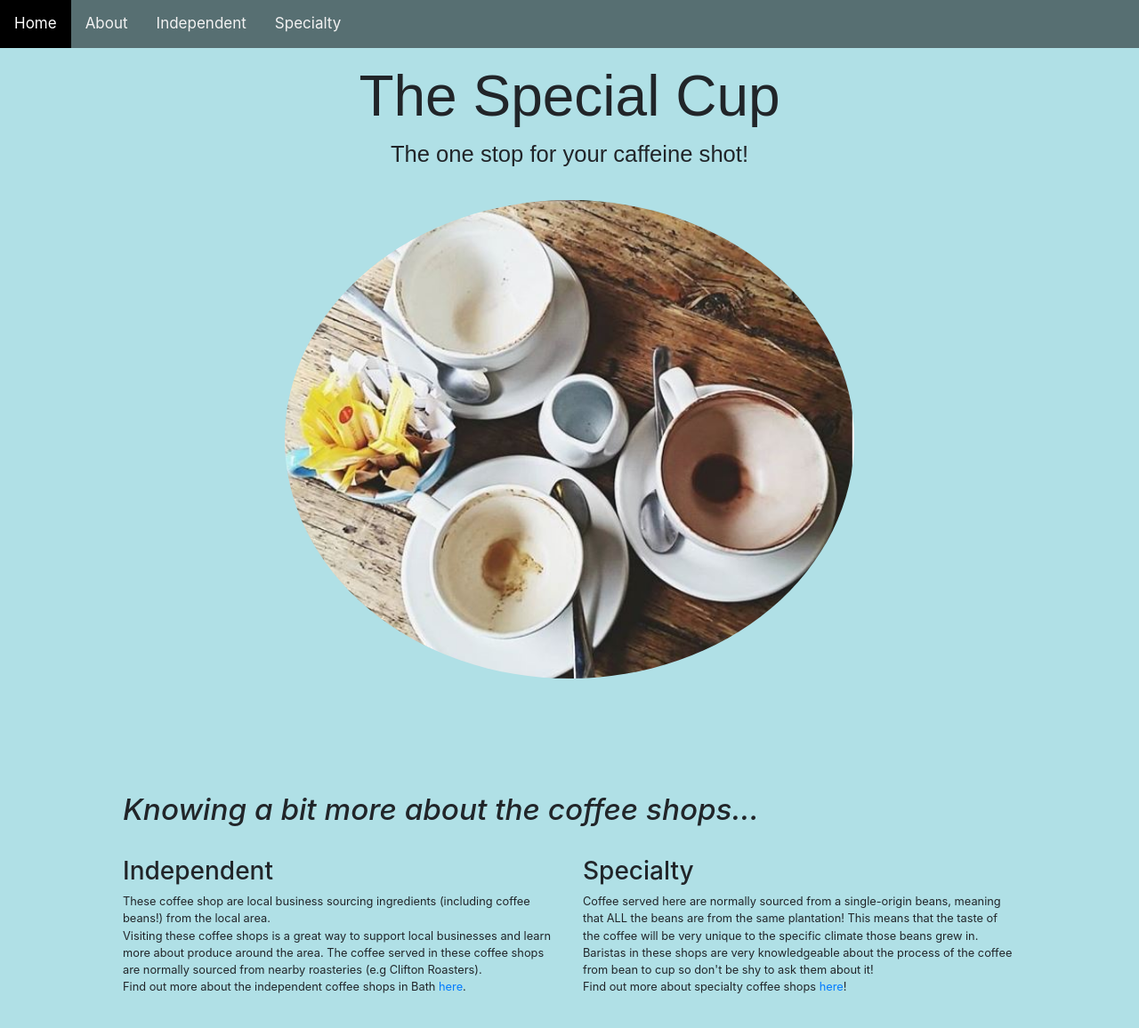
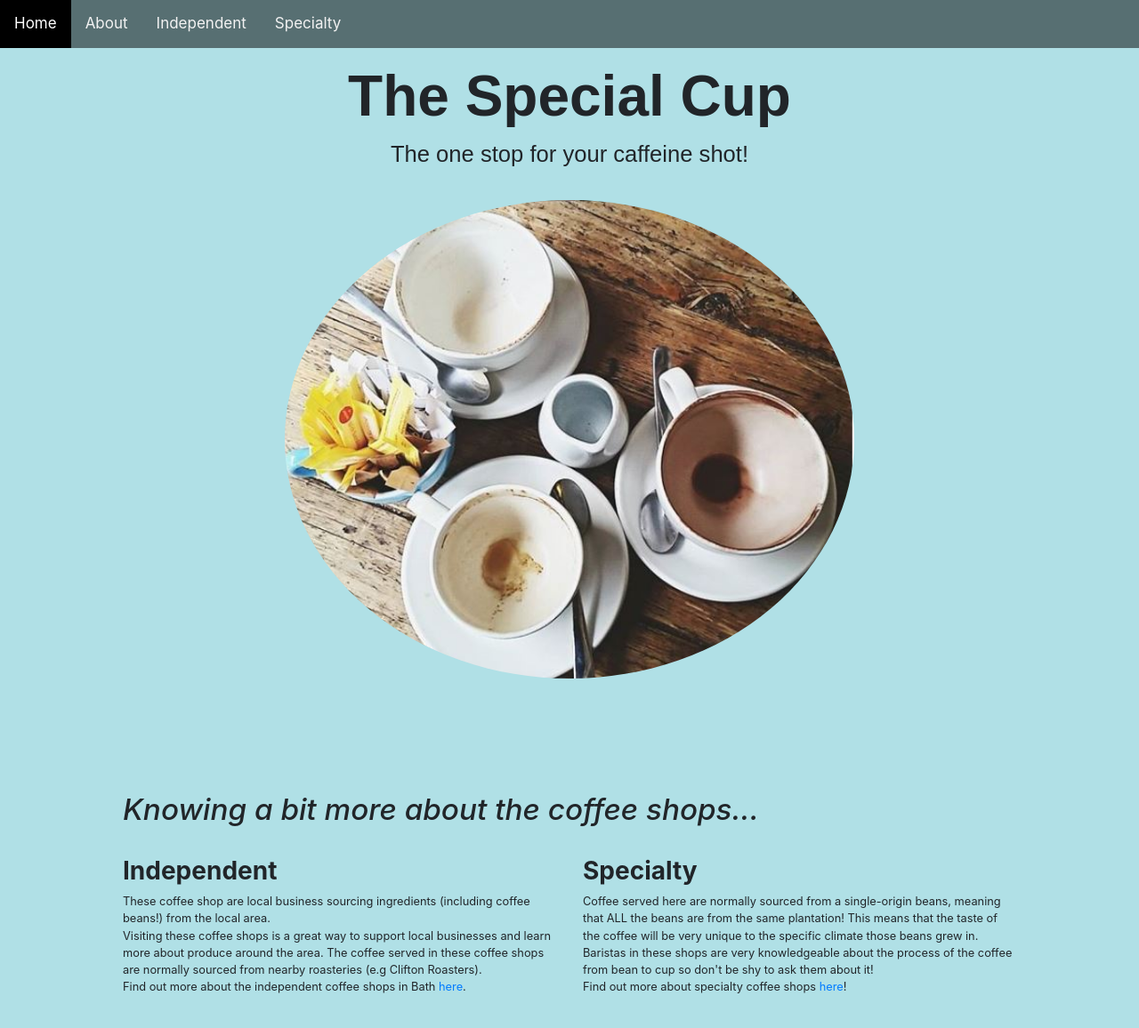
Before and after one commit to darshii99/Food2Munch, a plain HTML site: page index.html in a window 1280 px wide. Shown: the whole page at 89% size. Drawn offline with nearby package versions, Linux system fonts and the light colour scheme.

Commit message:
Update index.html

```diff
--- a/index.html
+++ b/index.html
@@ -18,7 +18,7 @@
 
 
     <div class="heading">
-        <h1 style="font-size:5vw">The Special Cup</h1>
+        <h1 style="font-size:5vw"><b>The Special Cup</b></h1>
         <p class="lead" style="font-size: 2vw">
         The one stop for your caffeine shot!
         </p>
@@ -33,7 +33,7 @@
     <br>
     <div class="row">
       <div class="col-sm">
-        <h3> Independent </h3>
+        <h3><b> Independent </b></h3>
           <p>
             These coffee shop are local business sourcing ingredients (including coffee beans!) from the local area.
           <br><!----- insert pictures and descriptions here?------>
@@ -44,7 +44,7 @@
           </p>
         </div>
         <div class="col-sm">
-          <h3> Specialty </h3>
+          <h3><b> Specialty </b></h3>
           <p><!----- insert pictures and descriptions here?------>
             Coffee served here are normally sourced from a single-origin beans, meaning that ALL the beans are from the same plantation!
             This means that the taste of the coffee will be very unique to the specific climate those beans grew in.
```
